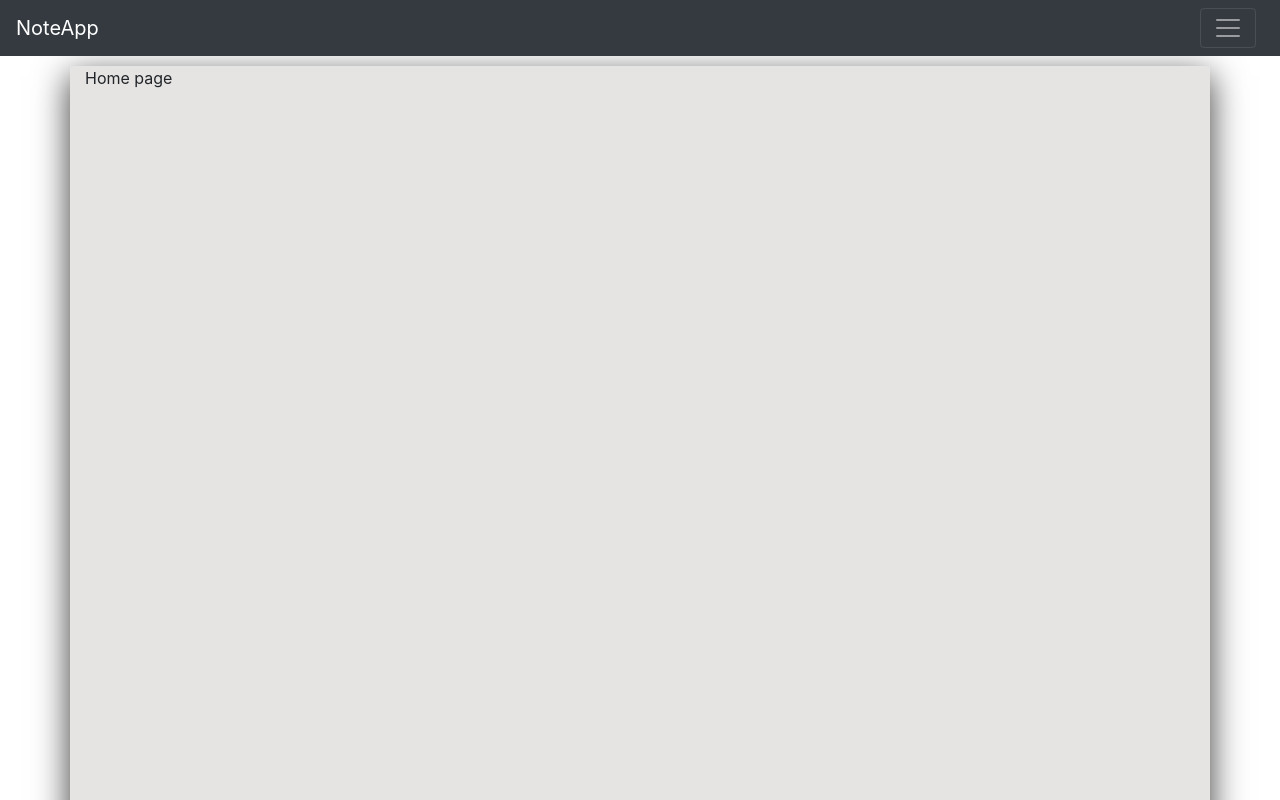
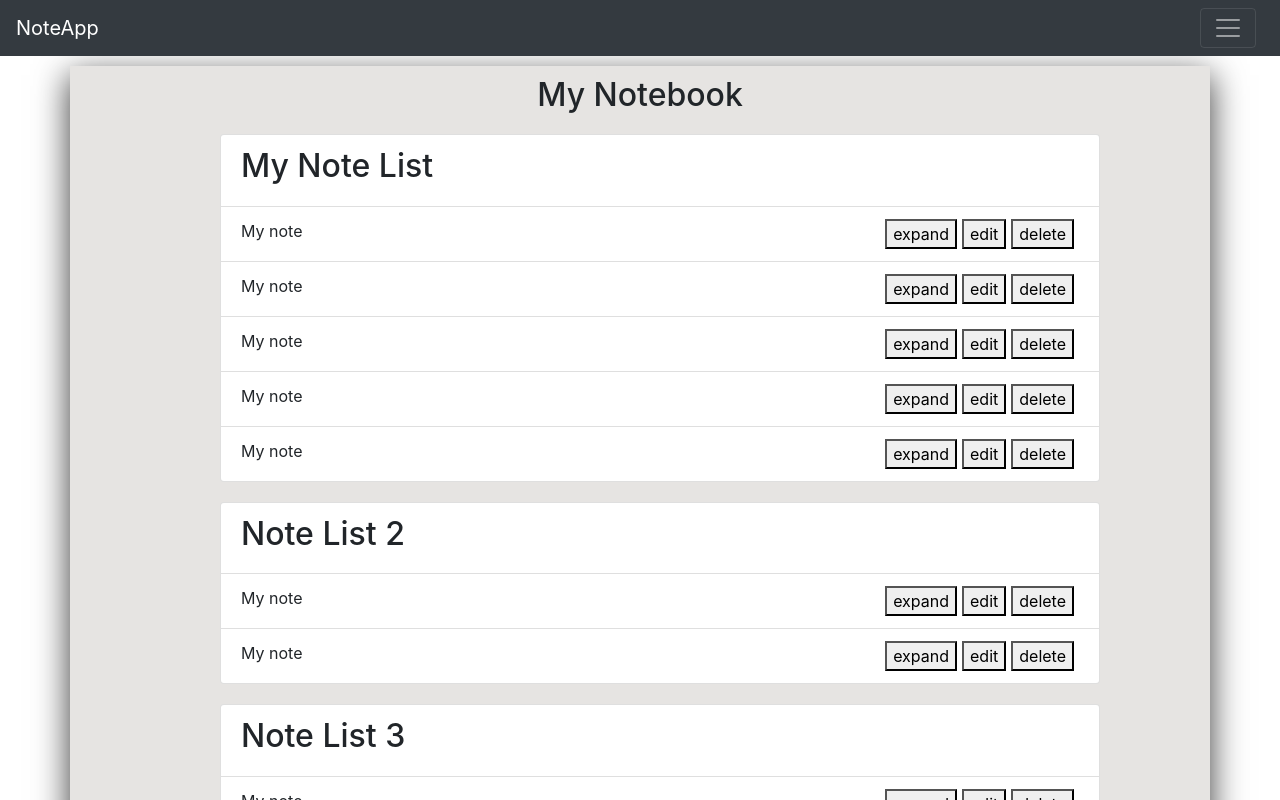
Before and after one commit to alexa4701/NoteApp, a React (Create React App) app in the folder ClientApp/: page / in a window 1280 px wide. Shown: the top 800 px of the page. Built offline with nearby package versions, Linux system fonts and the light colour scheme; data requests are answered from the project's data file.

Commit message:
wip - components

```diff
--- a/ClientApp/package.json
+++ b/ClientApp/package.json
@@ -13,7 +13,7 @@
     "react-router-bootstrap": "^0.25.0",
     "react-router-dom": "^5.1.2",
     "react-scripts": "^3.4.1",
-    "reactstrap": "^8.4.1",
+    "reactstrap": "^8.9.0",
     "rimraf": "^2.6.2"
   },
   "devDependencies": {
--- a/ClientApp/src/components/Home.js
+++ b/ClientApp/src/components/Home.js
@@ -1,12 +1,36 @@
-import React from 'react';
-
+import React, { useState, useEffect } from 'react';
+import { Row, Col } from 'reactstrap'
+import NoteList from './NoteList';
+import axios from 'axios';
 
 const Home = () => {
+    const [notebookShown, setNotebookShown] = useState(0);
+    const [notebook, setNotebook] = useState([]);
 
+    // HTTP GET all note lists in the current notebook
+    useEffect(() => {
+        axios
+            .get(`http://localhost:3001/noteBooks/${notebookShown}`)
+            .then(response => {
+                const initialNotebook = response.data;
+                setNotebook(initialNotebook);
+            });
+    }, []);
+
+    console.log(notebook.noteLists);
     return (
-        <div>
-            Home page
-        </div>
+        <Row>
+            <Col xs="1"></Col>
+            <Col xs="10">
+                <h2 className="notebook-title">{notebook.title}</h2>
+                <ul>
+                    {(notebook.noteLists)
+                        ? notebook.noteLists.map(noteList => <NoteList key ={noteList.id} noteList={noteList}/>)
+                        : "loading notebook..." }
+                </ul>
+            </Col>
+            <Col xs="1"></Col>
+        </Row>
     )
 }
 
--- /dev/null
+++ b/ClientApp/src/components/Note.js
@@ -0,0 +1,43 @@
+import React, { useState } from 'react';
+import { Collapse, ListGroupItem } from 'reactstrap';
+
+const NoteCollapse = ({ note, expanded }) => {
+    return (
+        <Collapse isOpen={expanded}>
+            <ul>
+                <li>Title: "{note.title}"</li>
+                <li>Description: "{note.description}"</li>
+            </ul>
+        </Collapse>
+    )
+}
+
+const NoteSummary = ({ note, handleExpand }) => {
+    return (
+        <div className="note-summary">
+            {note.title}
+            <div className="note-btns">
+                <button onClick={handleExpand}>expand</button>
+                <button>edit</button>
+                <button>delete</button>
+            </div>
+        </div>
+    )
+}
+
+const Note = ({ note }) => {
+    const [expanded, setExpanded] = useState(false);
+
+    const handleExpand = () => {
+        setExpanded(!expanded);
+    }
+
+    return (
+        <ListGroupItem key={note.id}>
+            <NoteSummary note={note} handleExpand={handleExpand} />
+            <NoteCollapse note={note} expanded={expanded} />
+        </ListGroupItem>
+    )
+}
+
+export default Note;
--- /dev/null
+++ b/ClientApp/src/components/NoteList.js
@@ -0,0 +1,15 @@
+import React from 'react';
+import { ListGroup, ListGroupItem } from 'reactstrap';
+import Note from './Note';
+
+
+const NoteList = ({ noteList }) => {
+    return (
+        <ListGroup key={noteList.id} className="note-list">
+            <ListGroupItem><h2>{noteList.title}</h2></ListGroupItem>
+            {noteList.notes.map(note => <Note key ={note.id} note={note}/>)}
+        </ListGroup>
+    )
+}
+
+export default NoteList;
--- a/ClientApp/src/index.css
+++ b/ClientApp/src/index.css
@@ -18,8 +18,26 @@ code {
 
 .app {
   margin-top: 10px;
+  padding-top: 10px;
   background-color: #e6e4e2;
   -webkit-box-shadow: 0px 10px 32px 1px rgba(0,0,0,0.75);
   -moz-box-shadow: 0px 10px 32px 1px rgba(0,0,0,0.75);
   box-shadow: 0px 10px 32px 1px rgba(0,0,0,0.75);
 }
+
+.notebook-title {
+  text-align: center;
+}
+
+.note-list {
+  margin-top: 20px;
+}
+
+.note-summary {
+  display: flex;
+  justify-content: space-between;
+}
+
+.note-btns button {
+  margin-right: 5px;
+}
```
Also changed, not shown: 1 other file (tests, documents, lock files or other folders).
